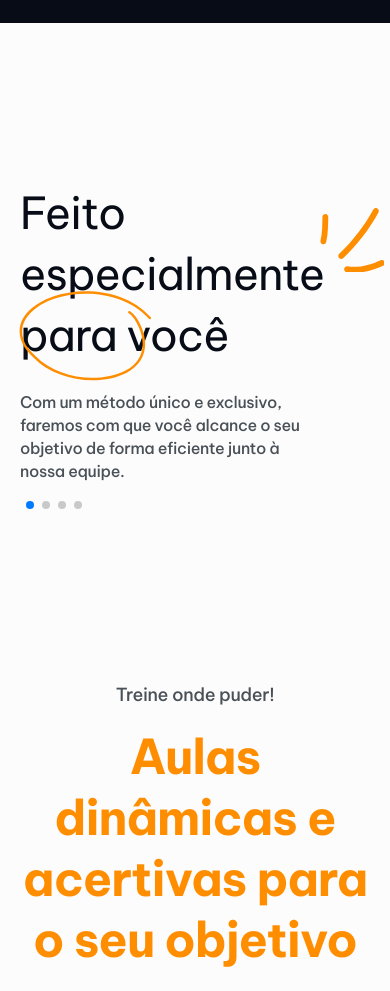
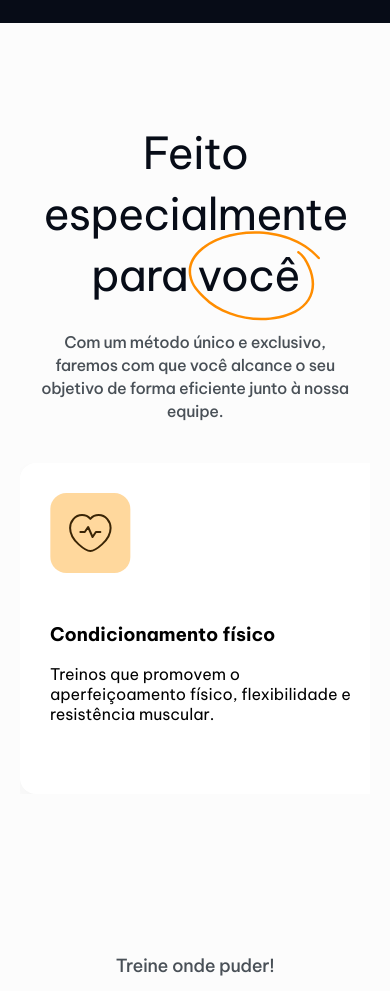
Before and after one commit to FelipeCarv/te-desafiei, a plain HTML site: page index.html in a window 390 px wide. Shown: the part 640-1631 px from the top of the page. Drawn offline with nearby package versions, Linux system fonts and the light colour scheme; a script that the page names is missing.

Commit message:
adicionando responsivo em beneficios

```diff
--- a/assets/sass/pages/_page_home.scss
+++ b/assets/sass/pages/_page_home.scss
@@ -208,8 +208,37 @@
         display: flex;
         gap: 100px;
         align-items: center;
+        @include d(m){
+            gap: 50px;
+        }
+        @include d(t){
+           display: block;
+        }
+
 
         .beneficios-chamada{
+            @include d(t){
+                max-width: 425px;
+                margin-top: -60px;
+                margin-left: auto;
+                margin-right: auto;
+                h1{
+                    text-align: center;
+                }
+
+                p{
+                    text-align: center;
+                }
+
+                .swiper-pagination{
+                    display: none;
+                }
+            }
+
+            @include d(s){
+                max-width: 325px;
+            }
+
             h1{
                 color: #070C17;
                 font-weight: 400;
@@ -229,16 +258,80 @@
                     top: 25px;
                 }
 
-                &::after{
+                @include d(t){
+                    &::before{
+                        content: '';
+                        position: absolute;
+                        width: 64px;
+                        height: 64px;
+                        background: url('/assets/img/icons-beneficios/details-feito/traços.svg');
+                        background-repeat: no-repeat;
+                        left: 420px;
+                        top: -30px;
+                    }
+                }
+
+                @include d(s){
+                    &::before{
+                       display: none;
+                    }
+                }
+
+                span{
+
+                    &::before{
                         content: '';
                         position: absolute;
                         width: 135px;
                         height: 100px;
                         background: url('/assets/img/icons-beneficios/details-feito/circle.svg');
                         background-repeat: no-repeat;
-                    right: 170px;
+                        left: 95px;
                         bottom: -25px;
                     }
+
+                    @include d(t){
+                        &::before{
+                            content: '';
+                            position: absolute;
+                            width: 135px;
+                            height: 100px;
+                            background: url('/assets/img/icons-beneficios/details-feito/circle.svg');
+                            background-repeat: no-repeat;
+                            left: 205px;
+                            bottom: -25px;
+                        }
+                    }
+
+                    @include d(s){
+                        &::before{
+                            content: '';
+                            position: absolute;
+                            width: 135px;
+                            height: 100px;
+                            background: url('/assets/img/icons-beneficios/details-feito/circle.svg');
+                            background-repeat: no-repeat;
+                            left: 155px;
+                            bottom: -25px;
+                        }
+                    }
+
+                    @include d(ss){
+                        &::before{
+                            content: '';
+                            position: absolute;
+                            width: 135px;
+                            height: 100px;
+                            background: url('/assets/img/icons-beneficios/details-feito/circle.svg');
+                            background-repeat: no-repeat;
+                            left: 135px;
+                            bottom: -25px;
+                        }
+                    }
+                }
+
+
+
             }
 
             p{
@@ -261,6 +354,9 @@
             display: flex;
             gap: 30px;
 
+            @include d(s){
+               max-width: 300px;
+            }
             .beneficios-info{
                 background-color: $cor-branco;
                 width: 380px;
--- a/index.html
+++ b/index.html
@@ -66,7 +66,7 @@
         <section id="beneficios" class="beneficios-bg">
             <div class="beneficios container">
                 <div class="beneficios-chamada">
-                    <h1 data-aos="zoom-in"  data-aos-delay="900">Feito especialmente para você</h1>
+                    <h1 data-aos="zoom-in"  data-aos-delay="900">Feito especialmente para <span>você</span></h1>
                     <p  data-aos="fade-up" data-aos-delay="1000">
                        Com um método único e exclusivo,
                        faremos com que você alcance o seu objetivo de forma
```
Also changed, not shown: assets/css/style.compilado.css, 1 other file. Lines whose indentation alone changed are shown as unchanged.
